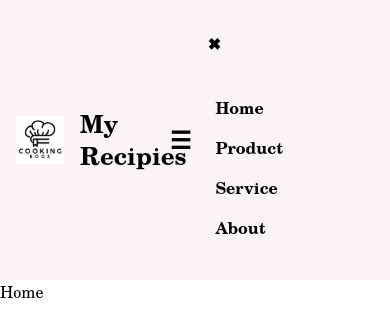
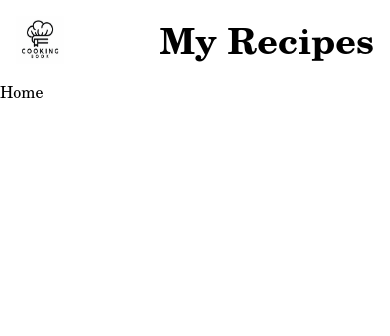
Before and after one commit to Vidushi491/ReactProject-9, a React (Vite) app: page / in a window 390 px wide. Shown: the top 336 px of the page. Built offline with nearby package versions, Linux system fonts and the light colour scheme.

Commit message:
updated project 9

```diff
--- a/src/components/Nav.jsx
+++ b/src/components/Nav.jsx
@@ -6,54 +6,31 @@ const Nav = () => {
 const [open, setOpen] = useState(false)
 
   return (
-
-    <div className="bg-(--c1)  flex justify-between items-center p-4 text-black font-bold">
-
-      <div className="flex items-center gap-4">
-
-      <img src={logo} className="w-12 h-12 object-cover" />
-
-      <h1 className="font-bold text-2xl text-black">My Recipies</h1>
-      </div>
-      <ul className="hidden md:flex gap-6 font-bold">
-        <li><Link to="/">Home</Link></li>
-        <li><Link to="/product">Product</Link></li>
-        <li><Link to="/service">Service</Link></li>
-        <li><Link to="/about">About</Link></li>
-
-      </ul>
-
-      <button
-      className="md:hidden text-2xl "
-      onClick={() => setOpen(true)}
-      >☰</button>
-
-      {open && (
-        <div
-        className="fixed inset-0 bg-black/40"
-          onClick={() => setOpen(false)}>
-        </div>
-      )}
-
-      <div className={`top-0 left-0 h-full w-64 bg-[--c2] z-50 transform ${open ? "translate-x-0": "-translate -x-full"} transition-transform duration-300 md:hidden`}>
-
-      <button
-      className="p-4 font-bold"
-      onClick={() => setOpen(false)}>
-      ✖
-      </button>
-
-      <ul className="flex flex-col gap-4 p-6 font-bold">
-        <li onClick={() => setOpen(false)}><Link to="/">Home</Link></li>
-        <li onClick={() => setOpen(false)}><Link to="/product">Product</Link></li>
-        <li onClick={() => setOpen(false)}><Link to="/service">Service</Link></li>
-        <li onClick={() => setOpen(false)}><Link to="/about">About</Link></li>
-      </ul>
-      </div>
+  <div>
+                       {/* FOR MOBILE VIEW  */}
+    <div className="flex justify-between items-center p-4 bg-[--c1]">
+        <img src={logo} alt="logo" className="w-12 h-12"/>
+        <h1 className="font-bold text-4xl">My Recipes</h1>
     </div>
 
+
+
+
+
+
+
+
+
+
+
+
+  </div>
 
   )
 }
 
 export default Nav
+        // <Link to="/">Home</Link>
+        // <Link to="/product">Product</Link>
+        // <Link to="/service">Service</Link>
+        // <Link to="/about">About</Link>
```
